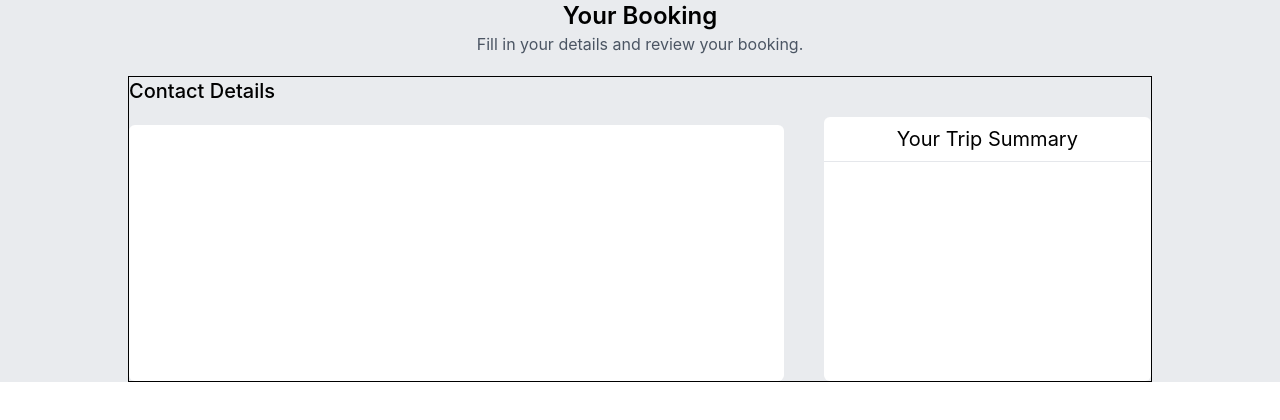
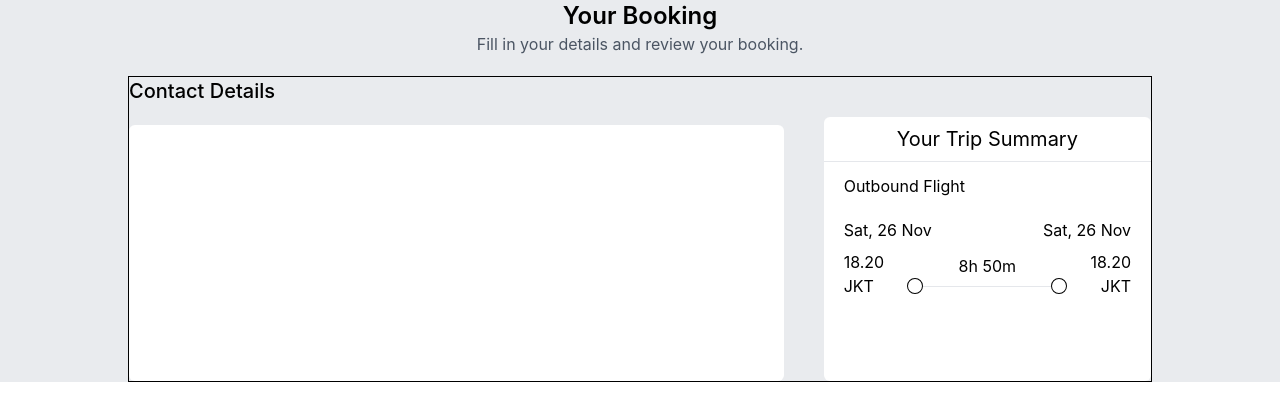
Before and after one commit to Andarios910/final-project, a React (Create React App) app: page / in a window 1280 px wide. Shown: the top 420 px of the page. Built offline with nearby package versions, Linux system fonts and the light colour scheme.

Commit message:
add react-icon

```diff
--- a/package.json
+++ b/package.json
@@ -9,6 +9,7 @@
     "axios": "^1.2.0",
     "react": "^18.2.0",
     "react-dom": "^18.2.0",
+    "react-icons": "^4.6.0",
     "react-router-dom": "^6.4.3",
     "react-scripts": "5.0.1",
     "web-vitals": "^2.1.4"
--- a/src/pages/TransaksiPage.jsx
+++ b/src/pages/TransaksiPage.jsx
@@ -1,4 +1,5 @@
 import React from 'react'
+import { BsCircle } from 'react-icons/bs'
 
 export default function TransaksiPage() {
     return (
@@ -16,6 +17,29 @@ export default function TransaksiPage() {
                 </div>
                 <div className='w-2/6 bg-white rounded-md mt-10'>
                     <h2 className='text-center text-xl border-b py-2'>Your Trip Summary</h2>
+                    <p className='px-5 py-3'>Outbound Flight</p>
+                    <div className='px-5 py-2 flex justify-between'>
+                        <p>Sat, 26 Nov</p>
+                        <p>Sat, 26 Nov</p>
+                    </div>
+                    <div className='flex justify-between items-center px-5'>
+                        <div className=''>
+                            <p>18.20</p>
+                            <p>JKT</p>
+                        </div>
+                        <div>
+                            <p className='text-center'>8h 50m</p>
+                            <div className='flex items-center'>
+                                <BsCircle/>
+                                <hr className='bg-blue-700 w-32 font-semibold'/>
+                                <BsCircle/>
+                            </div>
+                        </div>
+                        <div className='text-right'>
+                            <p>18.20</p>
+                            <p>JKT</p>
+                        </div>
+                    </div>
                 </div>
             </div>
         </div>
```
Also changed, not shown: 1 other file (tests, documents, lock files or other folders).
